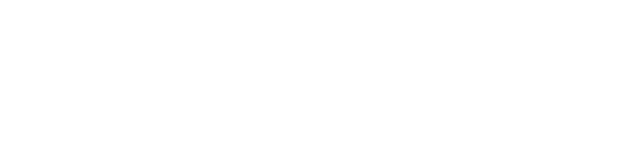
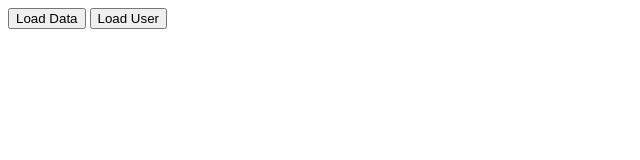
Before and after one commit to Rahaman-Atikur/API-POST-REQUEST, a plain HTML site: page index.html in a window 1280 px wide. Shown: the whole page, without its empty margins (0-640 px from the left). Drawn offline with Linux system fonts and the light colour scheme.

Commit message:
Multi user data API fetching

```diff
--- /dev/null
+++ b/fetch.js
@@ -0,0 +1,7 @@
+const handleLoadData = () => {
+  fetch("https://jsonplaceholder.typicode.com/todos/1")
+    .then((res) => res.json())
+    .then((data) => {
+      console.log(data);
+    });
+};
--- a/index.html
+++ b/index.html
@@ -6,6 +6,10 @@
     <title>Document</title>
 </head>
 <body>
-    <script src="app.js"></script>
+    <button onclick="handleLoadData()">Load Data</button>
+    <button onclick="handleLoadUser()">Load User</button>
+    <!-- <script src="app.js"></script> -->
+    <script src="fetch.js"></script>
+    <script src="moreApi.js"></script>
 </body>
 </html>
--- /dev/null
+++ b/moreApi.js
@@ -0,0 +1,7 @@
+let handleLoadUser =()=>{
+    fetch('https://jsonplaceholder.typicode.com/users')
+    .then(response=>response.json())
+    .then(data=> {
+        console.log(data);
+    })
+}
```
